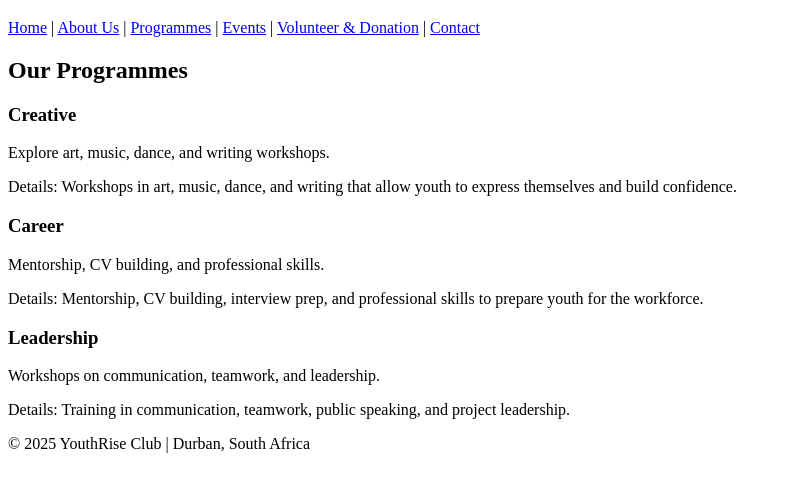
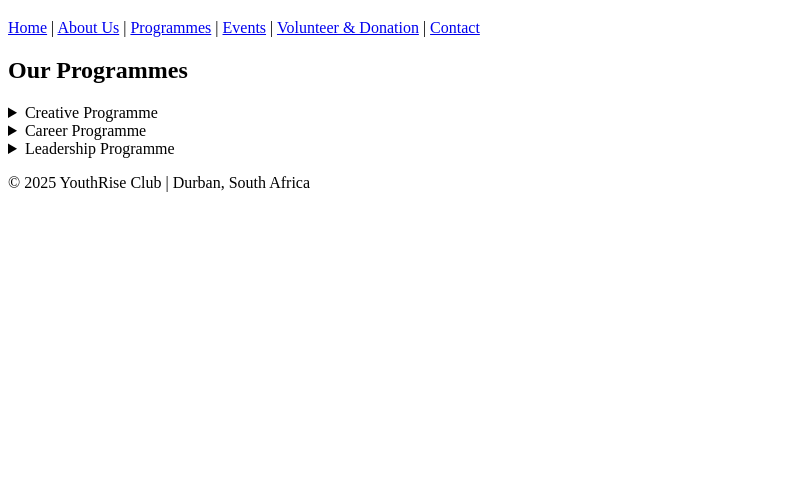
Before and after one commit to VCCT-WEDE5020-2025-G1/YouthRise-Club-ST10486244, a plain HTML site: page programmes.html in a window 1280 px wide. Shown: the part 61-550 px from the top of the page, without its empty margins (0-791 px from the left). Drawn offline with Linux system fonts and the light colour scheme.

Commit message:
code update on programmes.html

```diff
--- a/programmes.html
+++ b/programmes.html
@@ -5,6 +5,7 @@
 <title>YouthRise Club - Programmes</title>
 </head>
 <body>
+
 <h1>YouthRise Club</h1>
 <nav>
   <a href="index.html">Home</a> |
@@ -17,20 +18,27 @@
 
 <h2>Our Programmes</h2>
 
-<h3>Creative</h3>
-<p>Explore art, music, dance, and writing workshops.</p>
-<p>Details: Workshops in art, music, dance, and writing that allow youth to express themselves and build confidence.</p>
+<!-- Creative Programme -->
+<details>
+  <summary>Creative Programme</summary>
+  <p>The Creative Programme encourages self-expression and creativity through workshops in painting, drama, music, creative writing, and dance. Participants are provided a safe space to explore their talents, build confidence, and develop teamwork and problem-solving skills. By the end of the programme, youth will have a portfolio of creative projects and opportunities to showcase their work in exhibitions or online platforms.</p>
+</details>
 
-<h3>Career</h3>
-<p>Mentorship, CV building, and professional skills.</p>
-<p>Details: Mentorship, CV building, interview prep, and professional skills to prepare youth for the workforce.</p>
+<!-- Career Programme -->
+<details>
+  <summary>Career Programme</summary>
+  <p>The Career Programme prepares youth for the workplace and future career opportunities. It includes mentorship from industry experts, CV writing workshops, interview simulations, job shadowing, and entrepreneurship sessions. Participants gain practical professional skills, career guidance, and networking opportunities, empowering them to make informed decisions about their future.</p>
+</details>
 
-<h3>Leadership</h3>
-<p>Workshops on communication, teamwork, and leadership.</p>
-<p>Details: Training in communication, teamwork, public speaking, and project leadership.</p>
+<!-- Leadership Programme -->
+<details>
+  <summary>Leadership Programme</summary>
+  <p>The Leadership Programme helps youth develop essential leadership and management skills through team-building exercises, public speaking, and project planning activities. Participants learn effective communication, ethical decision-making, and problem-solving, while receiving mentoring from community leaders. By the end of the programme, youth are equipped with the confidence and skills to lead initiatives and become positive role models in their communities.</p>
+</details>
 
 <footer>
 <p>&copy; 2025 YouthRise Club | Durban, South Africa</p>
 </footer>
+
 </body>
 </html>
```
Also changed, not shown: contact.html (+1 -1 lines).
